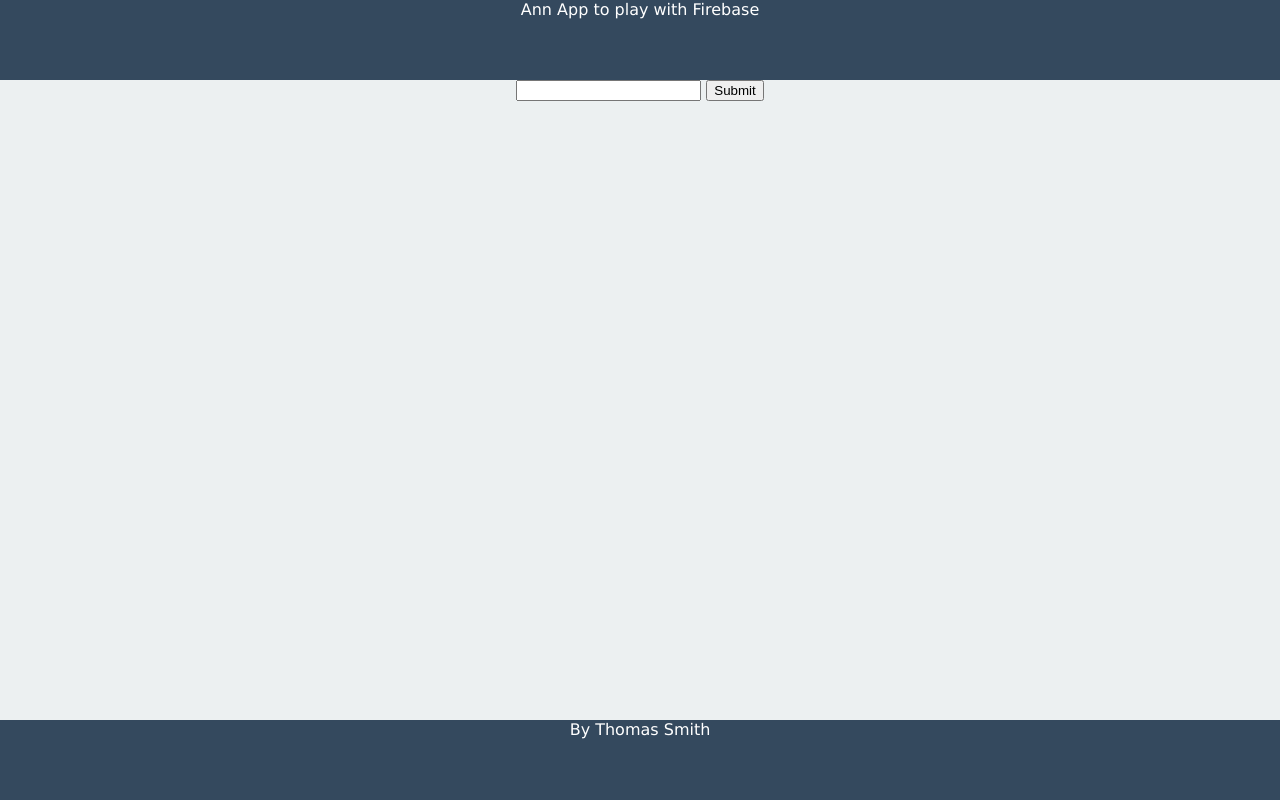
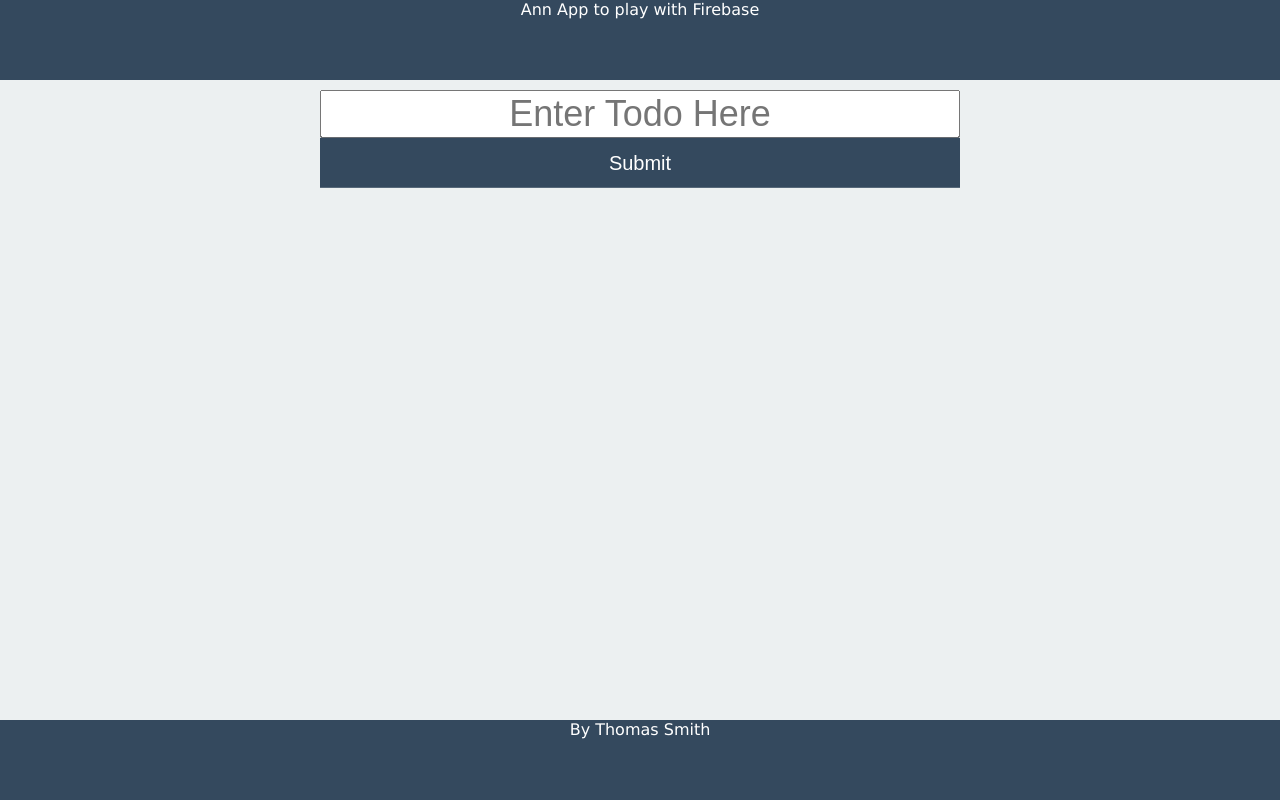
Before and after one commit to TS22082/Firebase_todo, a plain HTML site: page index.html in a window 1280 px wide. Drawn offline with nearby package versions, Linux system fonts and the light colour scheme; no server answers.

Commit message:
add styling to page

```diff
--- a/index.html
+++ b/index.html
@@ -12,8 +12,10 @@
   <body>
     <nav>Ann App to play with Firebase</nav>
     <div class="main">
-      <input type="text" id="textInput" />
-      <button id="submit">Submit</button>
+      <div class="todoForm">
+        <input type="text" id="textInput" placeholder="Enter Todo Here" />
+        <button id="submit">Submit</button>
+      </div>
       <div id="todoList"></div>
     </div>
     <footer>By Thomas Smith</footer>
--- a/style.css
+++ b/style.css
@@ -12,11 +12,33 @@ nav {
 }
 
 .main {
-  height: 80vh;
+  min-height: 80vh;
+  position: relative;
+}
+
+.todoForm {
+  position: relative;
+  margin-left: 50%;
+  transform: translate(-50%, 10%);
+  display: grid;
+  grid-template-columns: 1fr;
+  width: 50%;
+}
+#textInput {
+  font-size: 2.25rem;
+  text-align: center;
+}
+
+#submit {
+  height: 50px;
+  background-color: #34495e;
+  border: none;
+  color: white;
+  font-size: 1.25rem;
 }
 
 footer {
-  min-height: 10vh;
+  height: 10vh;
   background-color: #34495e;
 }
 
```
